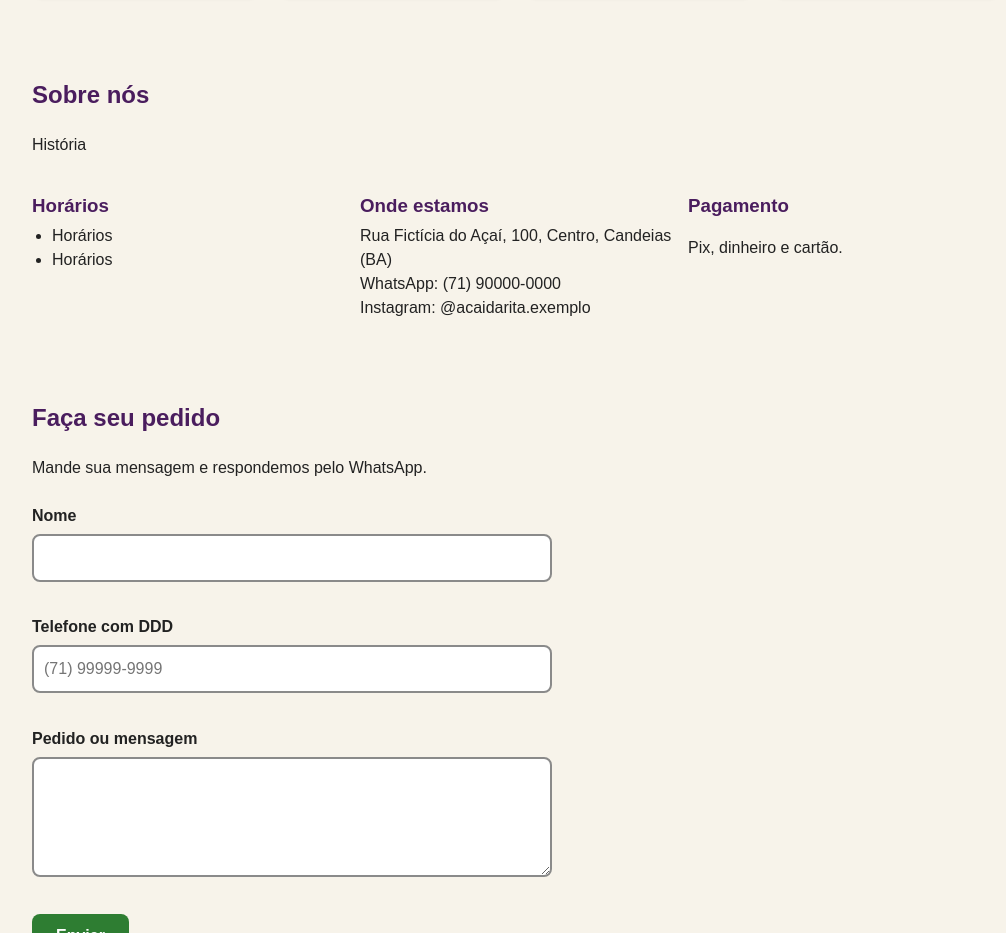
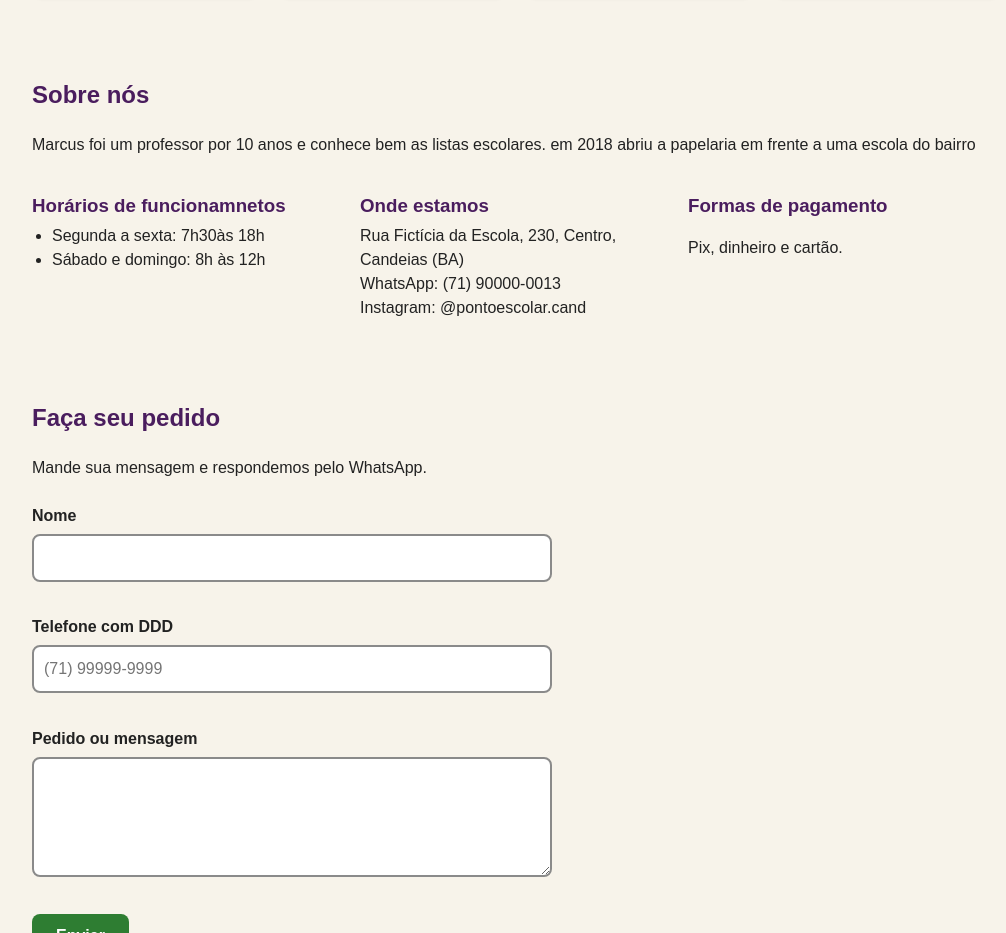
Before and after one commit to matheusriso/ponto-escolar, a plain HTML site: page index.html in a window 1280 px wide. Shown: the part 1164-2097 px from the top of the page, without its empty margins (124-1130 px from the left). Drawn offline with Linux system fonts and the light colour scheme.

Commit message:
docs: seção sobre e README

```diff
--- a/index.html
+++ b/index.html
@@ -101,26 +101,26 @@
     <!-- SEÇÃO 3: SOBRE -->
     <section id="sobre" class="secao sobre">
       <h2>Sobre nós</h2>
-      <p>História</p>
+      <p>Marcus foi um professor por 10 anos e conhece bem as listas escolares. em 2018 abriu a papelaria em frente a uma escola do bairro</p>
 
       <div class="sobre-blocos">
         <div>
-          <h3>Horários</h3>
+          <h3>Horários de funcionamnetos</h3>
           <ul>
-            <li>Horários</li>
-            <li>Horários</li>
+            <li>Segunda a sexta: 7h30às 18h</li>
+            <li>Sábado e domingo: 8h às 12h</li>
           </ul>
         </div>
         <div>
           <h3>Onde estamos</h3>
           <address>
-            Rua Fictícia do Açaí, 100, Centro, Candeias (BA)<br>
-            WhatsApp: (71) 90000-0000<br>
-            Instagram: @acaidarita.exemplo
+            Rua Fictícia da Escola, 230, Centro, Candeias (BA)<br>
+            WhatsApp: (71) 90000-0013<br>
+            Instagram: @pontoescolar.cand
           </address>
         </div>
         <div>
-          <h3>Pagamento</h3>
+          <h3>Formas de pagamento</h3>
           <p>Pix, dinheiro e cartão.</p>
         </div>
       </div>
```
Also changed, not shown: 1 other file.
